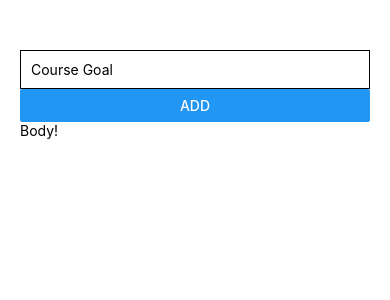
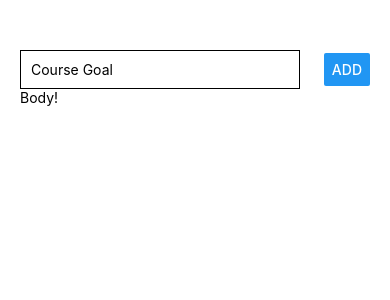
Before and after one commit to DenisKhatsuk/rn-complete-guide, a React Native app: screen / in a window 390 px wide. Shown: the top 300 px of the page. Built offline with nearby package versions, Linux system fonts and the light colour scheme.

Commit message:
feat: add alignment to top view component

```diff
--- a/App.js
+++ b/App.js
@@ -4,11 +4,18 @@ import { StyleSheet, Text, View, TextInput, Button } from 'react-native';
 const App = () => {
   return (
     <View style = { {paddingTop: 50, paddingHorizontal: 20} }>
-      <View>
+      <View style = {
+        {
+          flexDirection: 'row',
+          justifyContent: 'space-between',
+          alignItems: 'center',
+        }
+      }>
         <TextInput
           placeholder = "Course Goal"
           style = {
             {
+              width: '80%',
               padding: 10,
               borderColor: 'black',
               borderWidth: 1,
```
